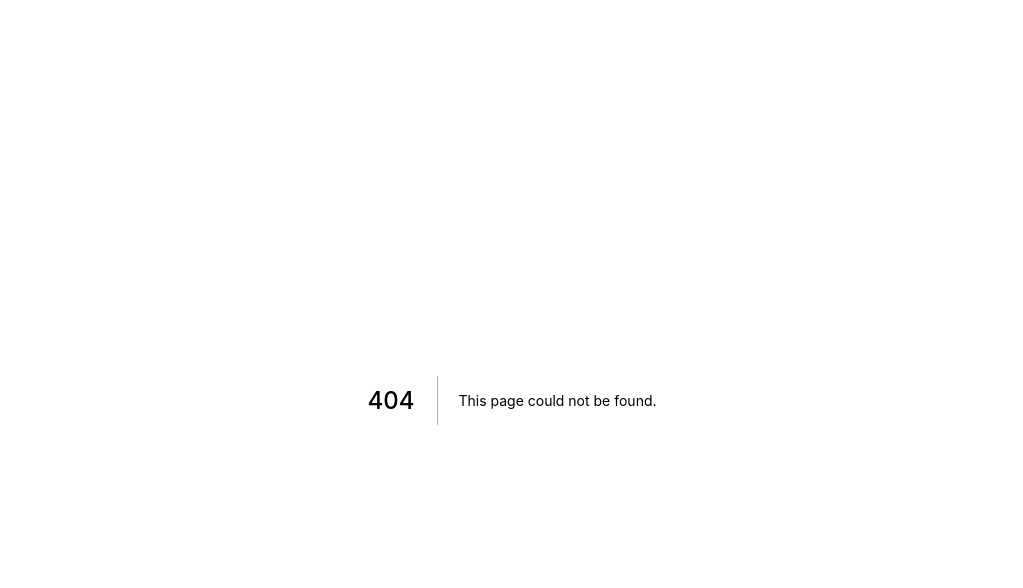
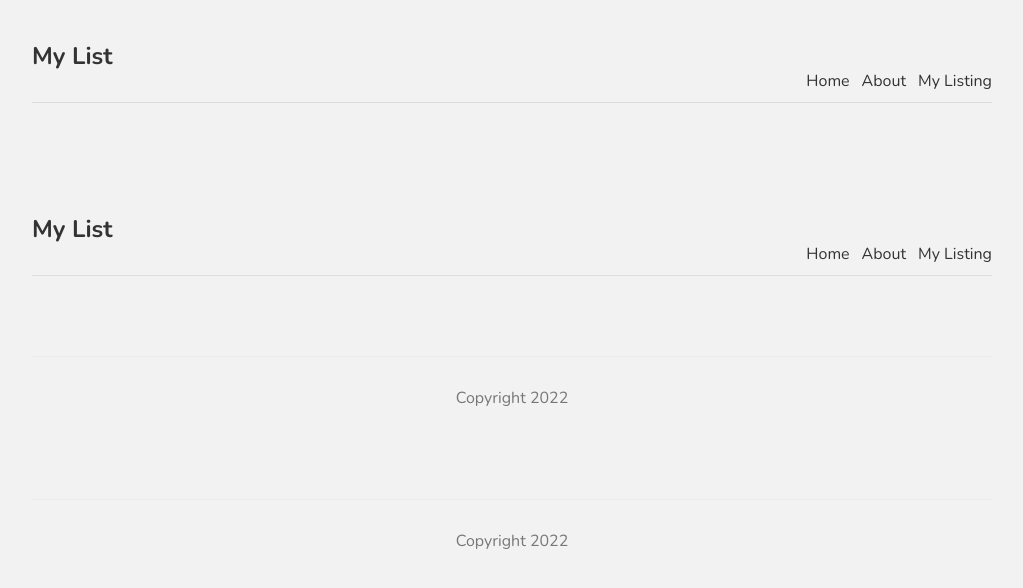
Before and after one commit to mdamapong/new_project, a Next.js app: page /comps/Layout in a window 1280 px wide. Before the commit this address had no page. Shown: the top 588 px of the page, without its empty margins (128-1151 px from the left). Built offline with nearby package versions, Linux system fonts and the light colour scheme.

Commit message:
setting up nav style

```diff
--- a/pages/_app.js
+++ b/pages/_app.js
@@ -1,7 +1,11 @@
-import '../styles/globals.css'
-
+import Layout from './comps/Layout';
+import '../styles/globals.css';
 function MyApp({ Component, pageProps }) {
-  return <Component {...pageProps} />
+	return (
+		<Layout>
+			<Component {...pageProps} />
+		</Layout>
+	);
 }
 
-export default MyApp
+export default MyApp;
--- /dev/null
+++ b/pages/about.js
@@ -0,0 +1,5 @@
+import React from 'react';
+
+export default function about() {
+	return <div>about</div>;
+}
--- /dev/null
+++ b/pages/comps/Footer.js
@@ -0,0 +1,9 @@
+const Footer = () => {
+	return (
+		<>
+			<footer>Copyright 2022</footer>
+		</>
+	);
+};
+
+export default Footer;
--- /dev/null
+++ b/pages/comps/Layout.js
@@ -0,0 +1,14 @@
+import Footer from './Footer';
+import Navbar from './Navbar';
+
+const Layout = ({ children }) => {
+	return (
+		<div className='content'>
+			<Navbar />
+			{children}
+			<Footer />
+		</div>
+	);
+};
+
+export default Layout;
--- /dev/null
+++ b/pages/comps/Navbar.js
@@ -0,0 +1,21 @@
+import Link from 'next/link';
+const Navbar = () => {
+	return (
+		<nav>
+			<div className='logo'>
+				<h1>My List</h1>
+			</div>
+			<Link href='/'>
+				<a>Home</a>
+			</Link>
+			<Link href='about'>
+				<a>About</a>
+			</Link>
+			<Link href='/list'>
+				<a>My Listing</a>
+			</Link>
+		</nav>
+	);
+};
+
+export default Navbar;
--- /dev/null
+++ b/pages/list/index.js
@@ -0,0 +1,5 @@
+import React from 'react';
+
+export default function index() {
+	return <div>index for mickey</div>;
+}
--- /dev/null
+++ b/pages/list/listing.js
@@ -0,0 +1,5 @@
+import React from 'react';
+
+export default function test() {
+	return <div>test</div>;
+}
--- a/styles/Home.module.css
+++ b/styles/Home.module.css
@@ -1,116 +1,16 @@
-.container {
-  padding: 0 2rem;
+html,
+body {
+  padding: 0;
+  margin: 0;
+  font-family: -apple-system, BlinkMacSystemFont, Segoe UI, Roboto, Oxygen,
+    Ubuntu, Cantarell, Fira Sans, Droid Sans, Helvetica Neue, sans-serif;
 }
 
-.main {
-  min-height: 100vh;
-  padding: 4rem 0;
-  flex: 1;
-  display: flex;
-  flex-direction: column;
-  justify-content: center;
-  align-items: center;
-}
-
-.footer {
-  display: flex;
-  flex: 1;
-  padding: 2rem 0;
-  border-top: 1px solid #eaeaea;
-  justify-content: center;
-  align-items: center;
-}
-
-.footer a {
-  display: flex;
-  justify-content: center;
-  align-items: center;
-  flex-grow: 1;
-}
-
-.title a {
-  color: #0070f3;
+a {
+  color: inherit;
   text-decoration: none;
 }
 
-.title a:hover,
-.title a:focus,
-.title a:active {
-  text-decoration: underline;
+* {
+  box-sizing: border-box;
 }
-
-.title {
-  margin: 0;
-  line-height: 1.15;
-  font-size: 4rem;
-}
-
-.title,
-.description {
-  text-align: center;
-}
-
-.description {
-  margin: 4rem 0;
-  line-height: 1.5;
-  font-size: 1.5rem;
-}
-
-.code {
-  background: #fafafa;
-  border-radius: 5px;
-  padding: 0.75rem;
-  font-size: 1.1rem;
-  font-family: Menlo, Monaco, Lucida Console, Liberation Mono, DejaVu Sans Mono,
-    Bitstream Vera Sans Mono, Courier New, monospace;
-}
-
-.grid {
-  display: flex;
-  align-items: center;
-  justify-content: center;
-  flex-wrap: wrap;
-  max-width: 800px;
-}
-
-.card {
-  margin: 1rem;
-  padding: 1.5rem;
-  text-align: left;
-  color: inherit;
-  text-decoration: none;
-  border: 1px solid #eaeaea;
-  border-radius: 10px;
-  transition: color 0.15s ease, border-color 0.15s ease;
-  max-width: 300px;
-}
-
-.card:hover,
-.card:focus,
-.card:active {
-  color: #0070f3;
-  border-color: #0070f3;
-}
-
-.card h2 {
-  margin: 0 0 1rem 0;
-  font-size: 1.5rem;
-}
-
-.card p {
-  margin: 0;
-  font-size: 1.25rem;
-  line-height: 1.5;
-}
-
-.logo {
-  height: 1em;
-  margin-left: 0.5rem;
-}
-
-@media (max-width: 600px) {
-  .grid {
-    width: 100%;
-    flex-direction: column;
-  }
-}
--- a/styles/globals.css
+++ b/styles/globals.css
@@ -1,16 +1,43 @@
-html,
+@import url('https://fonts.googleapis.com/css2?family=Nunito:wght@300;400;600;700&display=swap');
+
 body {
-  padding: 0;
-  margin: 0;
-  font-family: -apple-system, BlinkMacSystemFont, Segoe UI, Roboto, Oxygen,
-    Ubuntu, Cantarell, Fira Sans, Droid Sans, Helvetica Neue, sans-serif;
+  background: #f2f2f2;
+  color: #333;
+  font-family: "Nunito";
 }
 
 a {
-  color: inherit;
+  color: #333;
   text-decoration: none;
 }
 
-* {
-  box-sizing: border-box;
+.content {
+  max-width: 960px;
+  margin: 0 auto;
 }
+
+nav {
+  margin: 10px auto 80px;
+  padding: 10px 0;
+  display: flex;
+  justify-content: flex-end;
+  align-items: flex-end;
+  border-bottom: 1px solid #ddd;
+}
+
+nav a {
+  margin-left: 12px;
+}
+
+nav .logo {
+  margin-right: auto;
+}
+
+footer {
+  display: block;
+  text-align: center;
+  padding: 30px 0;
+  margin-top: 60px;
+  color: #777;
+  border-top: 1px solid #eaeaea;
+}
```
Also changed, not shown: pages/index.js (+25 -65 lines).
